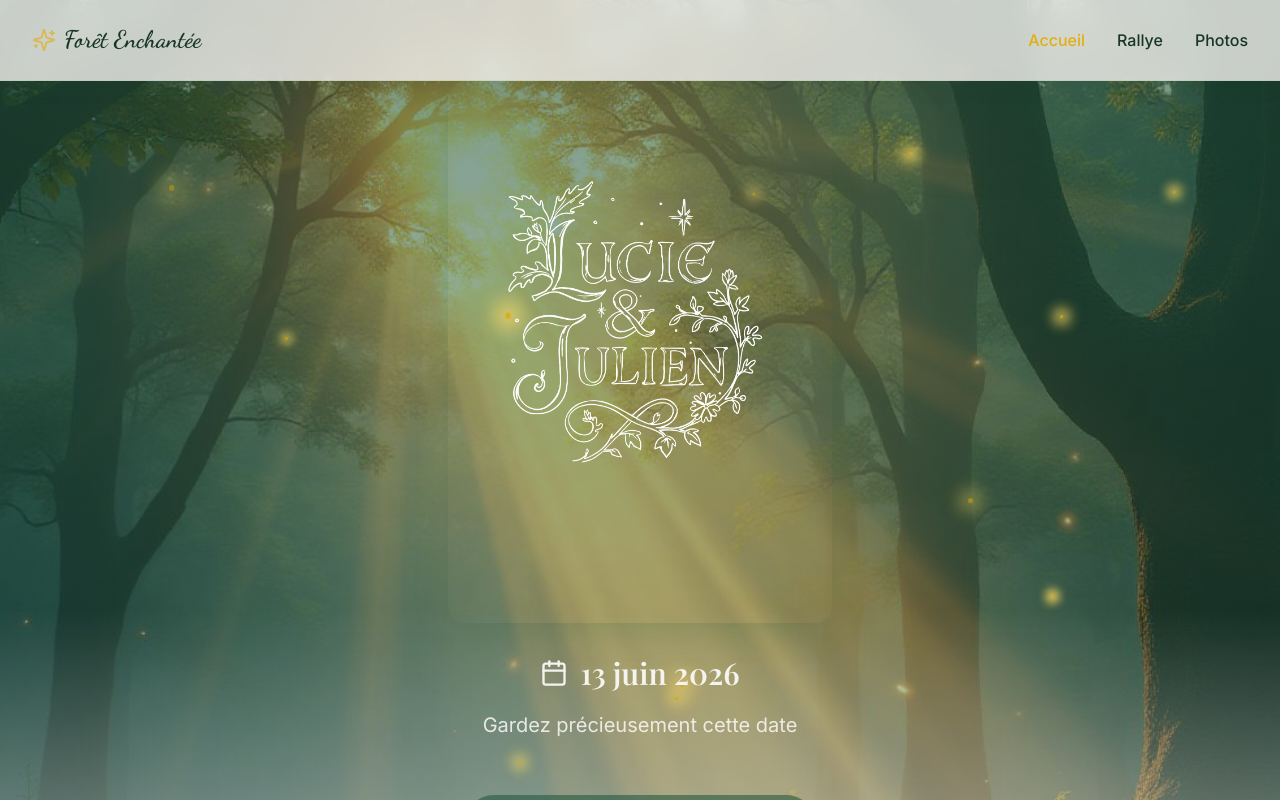
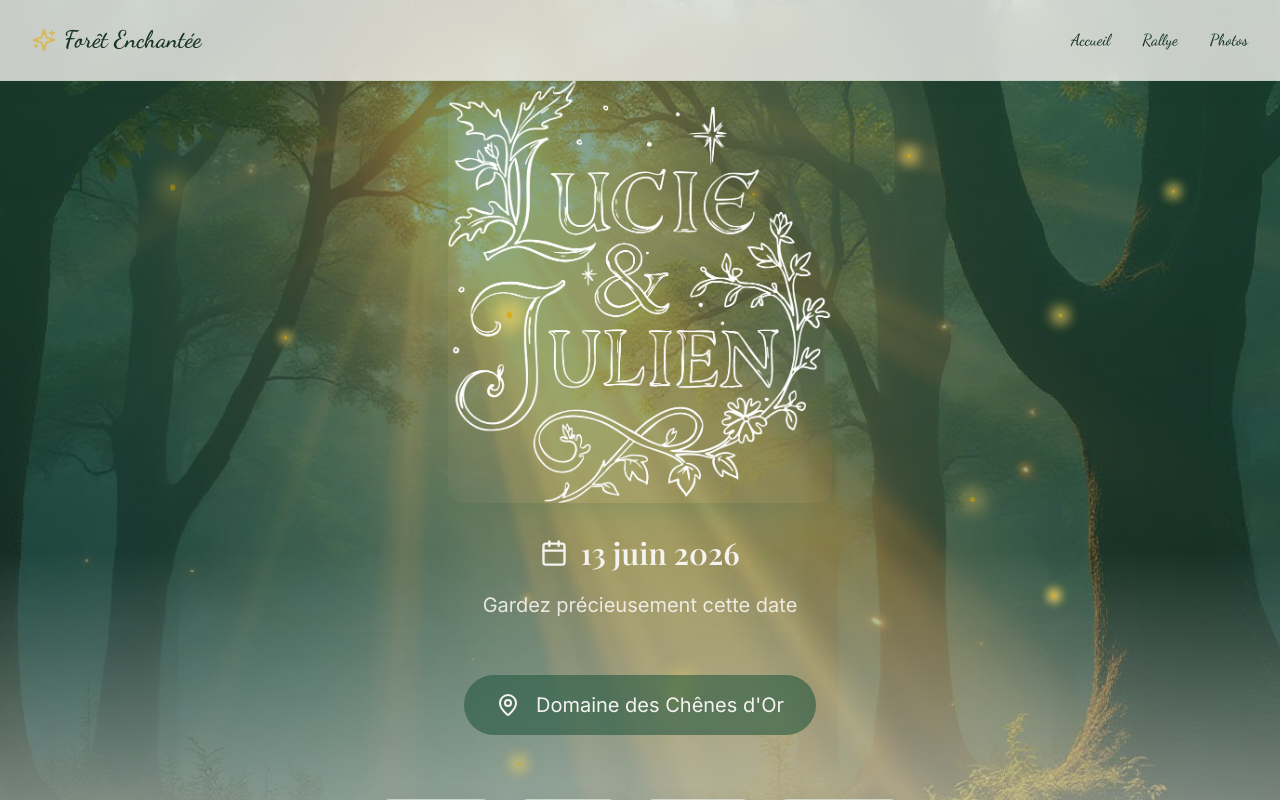
Before and after one commit to vanhegheremi/ljstko, a React (Vite) app: page / in a window 1280 px wide. Shown: the top 800 px of the page. Built offline with nearby package versions, Linux system fonts and the light colour scheme; the HTML template or start-up script is replaced by a standard one.

Commit message:
Refactor navigation and logo

```diff
--- a/src/components/Navigation.tsx
+++ b/src/components/Navigation.tsx
@@ -1,9 +1,7 @@
-import { Link, useLocation } from "react-router-dom";
+import { Link } from "react-router-dom";
 import { Sparkles } from "lucide-react";
-import { cn } from "@/lib/utils";
 
 const Navigation = () => {
-  const location = useLocation();
 
   const navLinks = [
     { name: "Accueil", path: "/" },
@@ -29,13 +27,7 @@ const Navigation = () => {
               <Link
                 key={link.path}
                 to={link.path}
-                className={cn(
-                  "font-inter text-sm sm:text-base font-medium transition-all duration-300",
-                  "hover:scale-120",
-                  location.pathname === link.path
-                    ? "text-accent"
-                    : "text-foreground hover:text-accent"
-                )}
+                className="font-dreaming text-sm sm:text-base font-medium text-foreground hover:text-accent transition-all duration-300"
               >
                 {link.name}
               </Link>
```
Also changed, not shown: src/assets/logo-forest.png.
